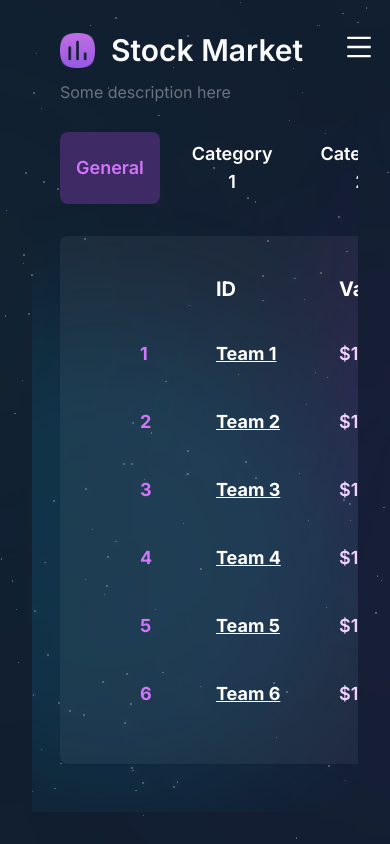
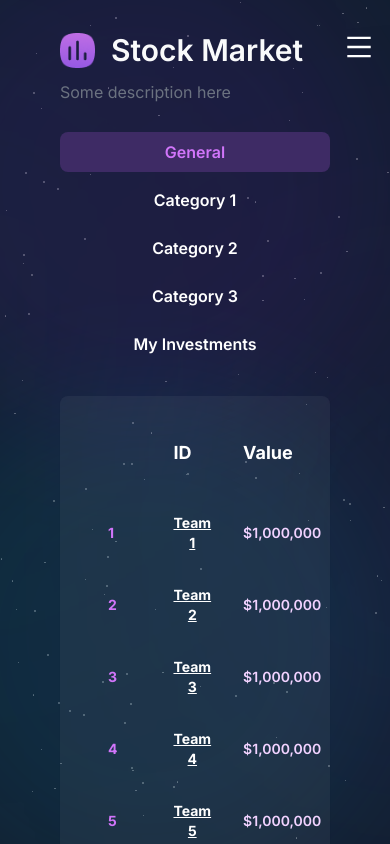
Before and after one commit to GeeseHacks/judging.geesehacks.com, a Next.js app: page /dashboard/stock-market in a window 390 px wide. Built offline with nearby package versions, Linux system fonts and the light colour scheme.

Commit message:
fixed sizing issue

```diff
--- a/app/dashboard/project-browser/ProjectBrowser.tsx
+++ b/app/dashboard/project-browser/ProjectBrowser.tsx
@@ -1,9 +1,9 @@
-"use client"
+"use client";
 
 import Image from "next/image";
 import { useState } from "react";
 
-const ProjectBrowser  = () => {
+const ProjectBrowser = () => {
   const [activeTab, setActiveTab] = useState("All Projects");
 
   const projects = [
@@ -34,9 +34,9 @@ const ProjectBrowser  = () => {
   ];
 
   return (
-        <div className="relative flex h-full overflow-hidden">
-        <div className="absolute top-24 left-80 w-[500px] h-[500px] rounded-full bg-[#7D14D0] opacity-15 blur-3xl z-[-10]"></div>
-        <div className="absolute bottom-0 right-0 w-[500px] h-[500px] rounded-full bg-[#119FCC] opacity-15 blur-3xl z-[-10]"></div>
+    <div className="relative flex flex-col h-full">
+      <div className="absolute -top-24 -left-36 w-[500px] h-[500px] rounded-full bg-[#7D14D0] opacity-10 blur-3xl z-[-10]"></div>
+      <div className="absolute -bottom-20 -right-12 w-[500px] h-[500px] rounded-full bg-[#119FCC] opacity-10 blur-3xl z-[-10]"></div>
       <div className="px-7 lg:px-2 flex-1 flex flex-col">
         <div className="flex items-center space-x-4">
           <Image
@@ -78,9 +78,12 @@ const ProjectBrowser  = () => {
         </div>
 
         {/* Project Cards */}
-            <div className="grid grid-cols-2 gap-5 mt-6">
+        <div className="grid grid-cols-1 sm:grid-cols-2 md:grid-cols-2 gap-5 mt-6 w-full">
           {projects.map((project) => (
-                <div key={project.id} className="bg-opacity-5 bg-white p-10 rounded-lg shadow-lg relative overflow-hidden">
+            <div
+              key={project.id}
+              className="bg-opacity-5 bg-gradient-to-r from-[#815CD1]/5 to-[#6F9297]/5 p-6 sm:p-8 md:p-10 rounded-lg shadow-lg relative flex flex-col w-full max-w-full"
+            >
               <div className="absolute top-1 right-4 m-5 w-10 h-10">
                 <Image
                   src={project.icon}
--- a/app/dashboard/stock-market/LeaderBoard.tsx
+++ b/app/dashboard/stock-market/LeaderBoard.tsx
@@ -32,26 +32,26 @@ const teamsData = [
 const LeaderBoard = () => {
   return (
     <div>
-      <Card className="flex-1 flex w-full h-full min-w-0 overflow-hidden bg-opacity-5 bg-white py-9 px-10">
+      <Card className="flex-1 flex w-full h-full min-w-0 overflow-hidden bg-opacity-5 bg-white pt-7 sm:py-9 px-2 sm:px-10">
         <Table>
           {/* <TableCaption>A list of your recent invoices.</TableCaption> */}
           <TableHeader>
             <TableRow>
                 <TableHead className="w-[100px] pb-4"></TableHead>
-                <TableHead className="text-xl font-bold text-white pb-4">ID</TableHead>
-                <TableHead className="text-xl font-bold text-white pb-4">Value</TableHead>
-                <TableHead className="text-right text-xl font-bold text-white pb-4">% Change</TableHead>
+                <TableHead className="text-lg sm:text-xl font-bold text-white pb-4">ID</TableHead>
+                <TableHead className="text-lg sm:text-xl font-bold text-white pb-4">Value</TableHead>
+                <TableHead className="text-right text-lg sm:text-xl font-bold text-white pb-4">% Change</TableHead>
               </TableRow>
           </TableHeader>
           <TableBody>
             {teamsData.map((team) => (
               <TableRow key={team.id} className="hover:bg-[#0E0823] cursor-pointer">
-                <TableCell className="text-[18px] text-[#D175FA] font-bold px-10 py-6 rounded-tl-2xl rounded-bl-2xl">{team.id}</TableCell>
+                <TableCell className="sm:text-[18px] text-[#D175FA] font-bold px-10 py-6 rounded-tl-2xl rounded-bl-2xl">{team.id}</TableCell>
                 <TableCell>
                   <Dialog>
                     <DialogTrigger asChild>
                       <button
-                        className="text-[18px] font-bold text-white underline">
+                        className="sm:text-[18px] font-bold text-white underline">
                         {team.name}
                       </button>
                     </DialogTrigger>
@@ -66,8 +66,8 @@ const LeaderBoard = () => {
                     </DialogContent>
                   </Dialog>
                 </TableCell>
-                <TableCell className="text-[#F1D2FF] text-lg font-semibold">{team.value}</TableCell>
-                <TableCell className="text-right text-lg text-[#95F2FF] font-semibold pr-10 rounded-tr-2xl rounded-br-2xl">{team.change}</TableCell>
+                <TableCell className="text-[#F1D2FF] sm:text-lg font-semibold">{team.value}</TableCell>
+                <TableCell className="text-right sm:text-lg text-[#95F2FF] font-semibold pr-10 rounded-tr-2xl rounded-br-2xl">{team.change}</TableCell>
               </TableRow>
             ))}
           </TableBody>
--- a/app/dashboard/stock-market/MyInvestments.tsx
+++ b/app/dashboard/stock-market/MyInvestments.tsx
@@ -34,20 +34,20 @@ import {
             <TableHeader>
               <TableRow>
                   <TableHead className="w-[100px] pb-4"></TableHead>
-                  <TableHead className="text-xl font-bold text-white pb-4">ID</TableHead>
-                  <TableHead className="text-xl font-bold text-white pb-4">Invested Value</TableHead>
-                  <TableHead className="text-right text-xl font-bold text-white pb-4">% Change</TableHead>
+                  <TableHead className="text-lg sm:text-xl font-bold text-white pb-4">ID</TableHead>
+                  <TableHead className="text-lg sm:text-xl font-bold text-white pb-4">Invested Value</TableHead>
+                  <TableHead className="text-right text-lg sm:text-xl font-bold text-white pb-4">% Change</TableHead>
                 </TableRow>
             </TableHeader>
             <TableBody>
               {teamsData.map((team) => (
                 <TableRow key={team.id} className="hover:bg-[#0E0823] cursor-pointer">
-                  <TableCell className="text-[18px] text-[#D175FA] font-bold px-10 py-6 rounded-tl-2xl rounded-bl-2xl">{team.id}</TableCell>
+                  <TableCell className="sm:text-[18px] text-[#D175FA] font-bold px-10 py-6 rounded-tl-2xl rounded-bl-2xl">{team.id}</TableCell>
                   <TableCell>
                     <Dialog>
                       <DialogTrigger asChild>
                         <button
-                          className="text-[18px] font-bold text-white underline">
+                          className="sm:text-[18px] font-bold text-white underline">
                           {team.name}
                         </button>
                       </DialogTrigger>
@@ -62,8 +62,8 @@ import {
                       </DialogContent>
                     </Dialog>
                   </TableCell>
-                  <TableCell className="text-[#F1D2FF] text-lg font-semibold">{team.value}</TableCell>
-                  <TableCell className="text-right text-lg text-[#95F2FF] font-semibold pr-10 rounded-tr-2xl rounded-br-2xl">{team.change}</TableCell>
+                  <TableCell className="text-[#F1D2FF] sm:text-lg font-semibold">{team.value}</TableCell>
+                  <TableCell className="text-right sm:text-lg text-[#95F2FF] font-semibold pr-10 rounded-tr-2xl rounded-br-2xl">{team.change}</TableCell>
                 </TableRow>
               ))}
             </TableBody>
--- a/app/dashboard/stock-market/StockGraph.tsx
+++ b/app/dashboard/stock-market/StockGraph.tsx
@@ -33,9 +33,9 @@ const StockGraph  = ({ teamName, chartData }: { teamName?: string; chartData?: {
   const data = teamName ? dataForTeams[teamName] : chartData || [];
 
   return (
-    <div>
+    <div >
       <Card className="flex-1 flex w-full h-full min-w-0 overflow-hidden bg-opacity-5 bg-white">
-        <CardContent className="flex-1 min-w-0">
+        <CardContent className="flex-1 min-w-0 ">
           <ChartContainer config={chartConfig} className="w-full h-full">
             <ResponsiveContainer width="100%" height="100%">
               <LineChart
--- a/app/dashboard/stock-market/StockMarket.tsx
+++ b/app/dashboard/stock-market/StockMarket.tsx
@@ -18,9 +18,9 @@ const StockMarket: React.FC = () => {
   const [activeTab, setActiveTab] = useState("General");
 
   return (
-    <div className="relative flex h-full overflow-hidden">
-      <div className="absolute top-24 left-80 w-[500px] h-[500px] rounded-full bg-[#7D14D0] opacity-15 blur-3xl z-[-10]"></div>
-      <div className="absolute bottom-0 right-0 w-[500px] h-[500px] rounded-full bg-[#119FCC] opacity-15 blur-3xl z-[-10]"></div>
+    <div className="relative flex flex-col h-full">
+      <div className="absolute -top-24 -left-36 w-[500px] h-[500px] rounded-full bg-[#7D14D0] opacity-10 blur-3xl z-[-10]"></div>
+      <div className="absolute -bottom-20 -right-10 w-[500px] h-[500px] rounded-full bg-[#119FCC] opacity-10 blur-3xl z-[-10]"></div>
       <div className="px-7 lg:px-2 flex-1 flex flex-col">
         <div className="flex items-center space-x-4">
           <Image
@@ -34,7 +34,7 @@ const StockMarket: React.FC = () => {
         <p className="pb-7 text-md md:text-lg pt-3 text-gray-500">
           Some description here
         </p>
-        <div className="flex space-x-4 pb-8 text-lg font-semibold">
+        <div className="flex flex-col sm:flex-row space-y-2 sm:space-y-0 sm:space-x-4 pb-8">
           {categories.map((category) => (
             <button
               key={category.name}
@@ -45,7 +45,7 @@ const StockMarket: React.FC = () => {
                   : "text-white"
               } px-4 py-2 rounded-lg`}
             >
-              {category.name}
+              <span className="text-md md:text-lg font-semibold">{category.name}</span>
             </button>
           ))}
         </div>
```
Lines whose indentation alone changed are shown as unchanged.
